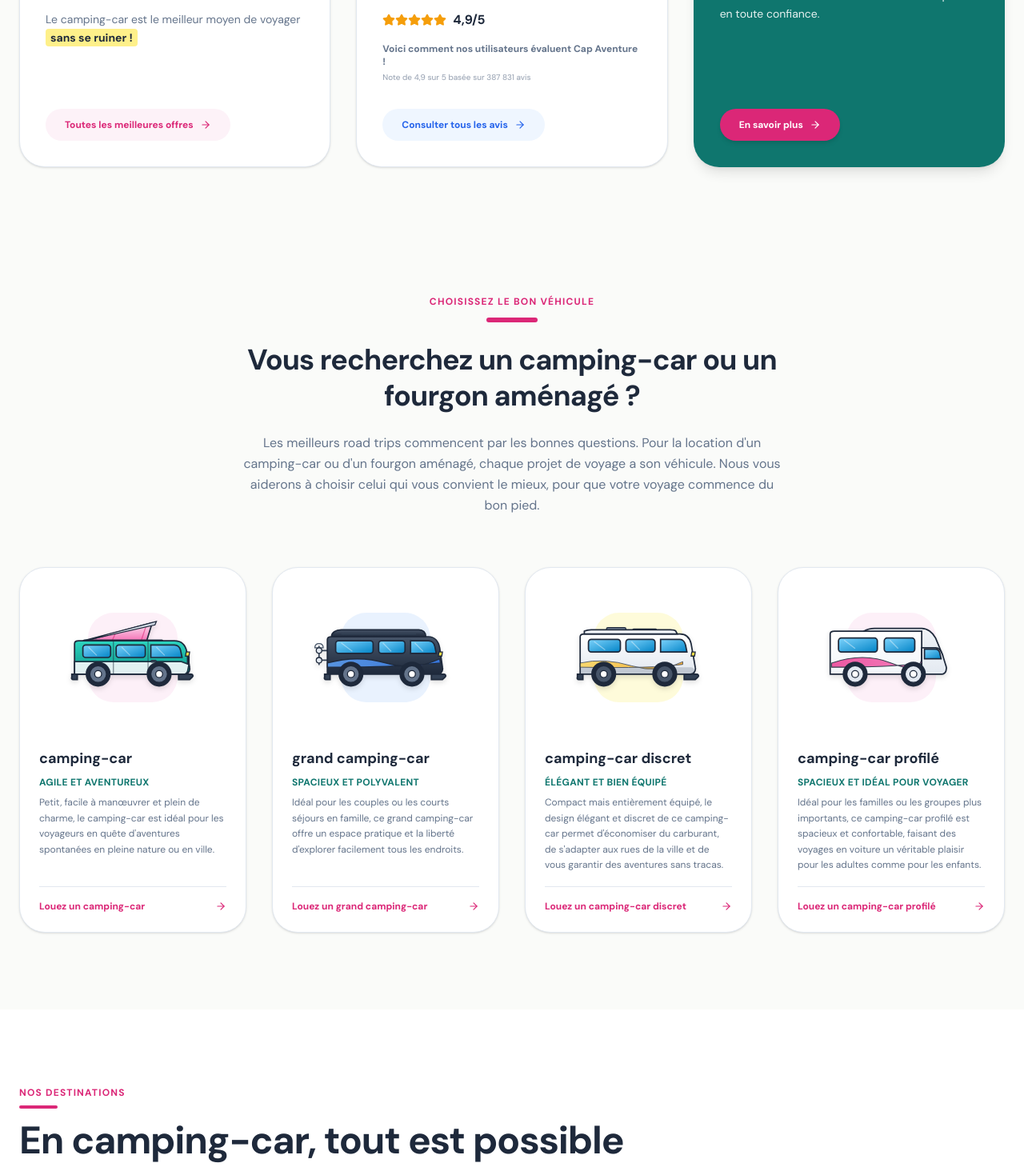
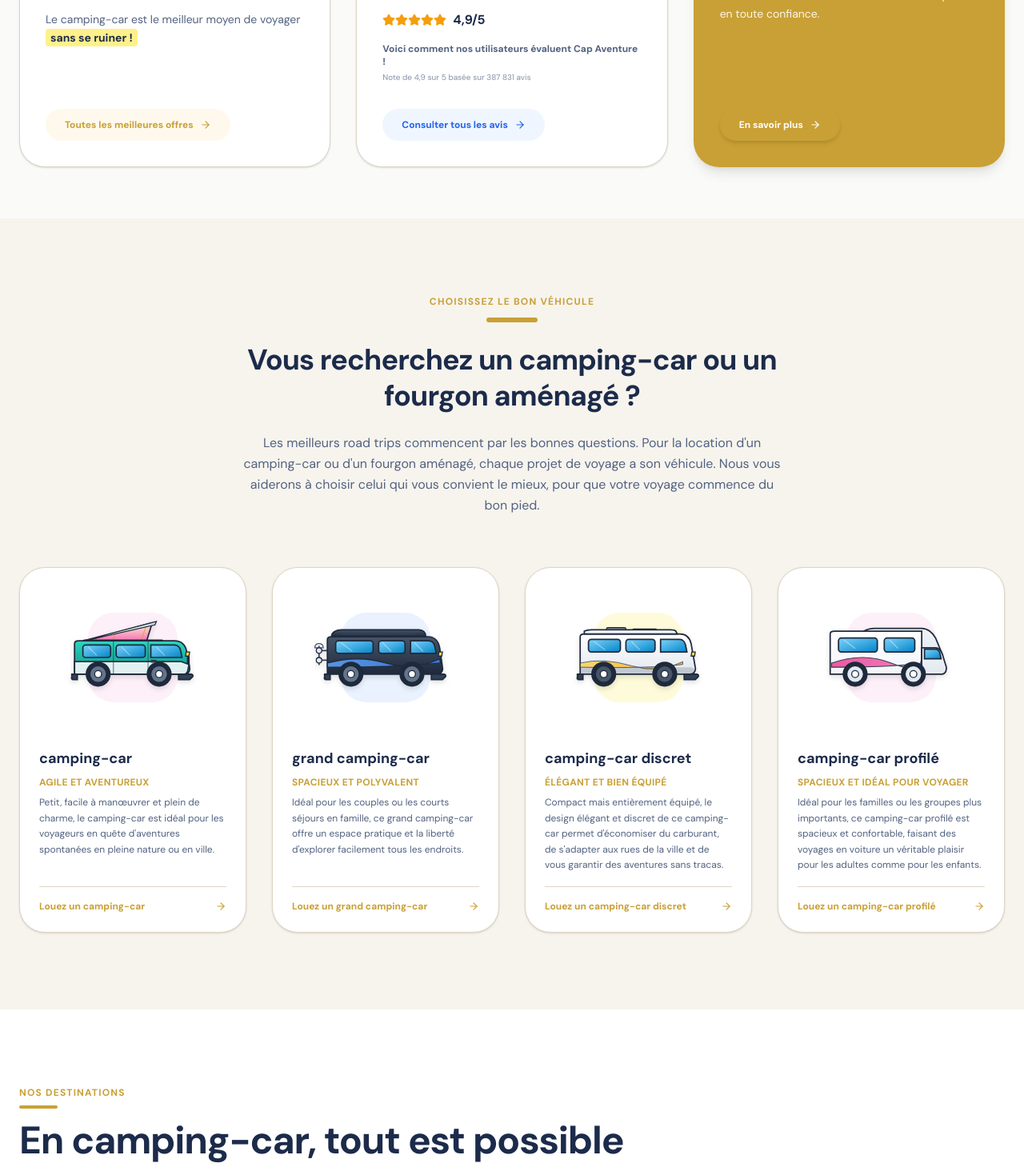
Before and after one commit to nassidkr-sys/Cap-Aventure, a Next.js app: page / in a window 1280 px wide. Shown: the part 1160-2629 px from the top of the page at 80% size. Built offline with nearby package versions, Linux system fonts and the light colour scheme; no server answers; the database is empty.

Commit message:
refactor: rebuild entire color system around brand Navy #1C2B4A + Gold #C9A035 — remove all off-brand pink #DB2777 and teal #0F766E

```diff
--- a/app/(public)/avis/page.tsx
+++ b/app/(public)/avis/page.tsx
@@ -196,7 +196,7 @@ export default function AvisPage() {
         <div className="max-w-6xl mx-auto px-6 flex justify-center md:justify-start space-x-8">
           <Link
             href="/avis"
-            className="py-4 text-xs font-bold transition-all border-b-2 border-[#DB2777] text-brand-text"
+            className="py-4 text-xs font-bold transition-all border-b-2 border-[#C9A035] text-brand-text"
           >
             Avis de la communauté
           </Link>
@@ -298,7 +298,7 @@ export default function AvisPage() {
             </p>
             <button
               onClick={() => setShowModal(true)}
-              className="w-full flex items-center justify-center space-x-2 py-3 bg-[#DB2777] hover:bg-[#C21D5C] text-white rounded-xl text-xs font-bold transition-all duration-200 shadow-md cursor-pointer"
+              className="w-full flex items-center justify-center space-x-2 py-3 bg-[#C9A035] hover:bg-[#A8832A] text-white rounded-xl text-xs font-bold transition-all duration-200 shadow-md cursor-pointer"
             >
               <Sparkles className="w-4 h-4" />
               <span>Laisser un avis client</span>
@@ -566,7 +566,7 @@ export default function AvisPage() {
                 </button>
                 <button
                   type="submit"
-                  className="px-6 py-3 bg-[#DB2777] hover:bg-[#C21D5C] text-white rounded-xl text-xs font-bold shadow-md transition-all duration-200 cursor-pointer"
+                  className="px-6 py-3 bg-[#C9A035] hover:bg-[#A8832A] text-white rounded-xl text-xs font-bold shadow-md transition-all duration-200 cursor-pointer"
                 >
                   Publier mon avis
                 </button>
--- a/app/(public)/page.tsx
+++ b/app/(public)/page.tsx
@@ -226,7 +226,7 @@ export default function HomePage() {
                 </p>
               </div>
               <div className="mt-8">
-                <span className="inline-flex items-center space-x-1 px-6 py-3 bg-[#FDF2F8] group-hover:bg-[#FCE7F3] text-[#DB2777] rounded-full text-xs font-bold transition-all duration-200">
+                <span className="inline-flex items-center space-x-1 px-6 py-3 bg-[#FEF9EC] group-hover:bg-[#FEF3CD] text-[#C9A035] rounded-full text-xs font-bold transition-all duration-200">
                   <span>Toutes les meilleures offres</span>
                   <ArrowRight className="w-3.5 h-3.5 ml-1 transition-transform duration-200 group-hover:translate-x-1" />
                 </span>
@@ -315,7 +315,7 @@ export default function HomePage() {
                 </p>
               </div>
               <div className="mt-8">
-                <span className="inline-flex items-center space-x-1 px-6 py-3 bg-[#DB2777] group-hover:bg-[#C21D5C] text-white rounded-full text-xs font-bold transition-all duration-200 shadow-md">
+                <span className="inline-flex items-center space-x-1 px-6 py-3 bg-[#C9A035] group-hover:bg-[#A8832A] text-white rounded-full text-xs font-bold transition-all duration-200 shadow-md">
                   <span>En savoir plus</span>
                   <ArrowRight className="w-3.5 h-3.5 ml-1 transition-transform duration-200 group-hover:translate-x-1" />
                 </span>
@@ -329,10 +329,10 @@ export default function HomePage() {
       <section className="py-24 px-6 max-w-7xl mx-auto w-full space-y-16">
         <div className="text-center max-w-3xl mx-auto space-y-6">
           <div className="space-y-3 flex flex-col items-center">
-            <span className="text-[#DB2777] font-extrabold text-xs uppercase tracking-widest block text-center">
+            <span className="text-[#C9A035] font-extrabold text-xs uppercase tracking-widest block text-center">
               CHOISISSEZ LE BON VÉHICULE
             </span>
-            <div className="h-1.5 w-16 bg-[#DB2777] rounded-full"></div>
+            <div className="h-1.5 w-16 bg-[#C9A035] rounded-full"></div>
           </div>
           <h2 className="text-3xl md:text-4xl font-extrabold text-brand-text tracking-tight leading-tight">
             Vous recherchez un camping-car ou un fourgon aménagé ?
@@ -371,12 +371,12 @@ export default function HomePage() {
                       </linearGradient>
                       <linearGradient id="canvasGrad" x1="0" y1="1" x2="0" y2="0">
                         <stop offset="0%" stopColor="#F472B6" />
-                        <stop offset="100%" stopColor="#FCE7F3" />
+                        <stop offset="100%" stopColor="#FEF3CD" />
                       </linearGradient>
                     </defs>
                     <path d="M 52 46 L 148 20 L 140 46 Z" fill="url(#canvasGrad)" stroke="#1E293B" strokeWidth="2" strokeLinejoin="round" />
-                    <line x1="140" y1="22" x2="132" y2="46" stroke="#DB2777" strokeWidth="1.5" opacity="0.6" />
-                    <line x1="96" y1="33" x2="90" y2="46" stroke="#DB2777" strokeWidth="1.5" opacity="0.6" />
+                    <line x1="140" y1="22" x2="132" y2="46" stroke="#C9A035" strokeWidth="1.5" opacity="0.6" />
+                    <line x1="96" y1="33" x2="90" y2="46" stroke="#C9A035" strokeWidth="1.5" opacity="0.6" />
                     <path d="M 48 46 L 154 18 L 152 23 L 50 46 Z" fill="url(#roofGrad)" stroke="#1E293B" strokeWidth="1.5" />
                     <line x1="50" y1="46" x2="162" y2="46" stroke="#1E293B" strokeWidth="4" strokeLinecap="round" />
                     <path d="M 36 94 L 36 50 C 36 48, 38 46, 42 46 L 180 46 C 190 46, 196 52, 198 62 L 202 84 C 203 88, 201 94, 195 94 Z" fill="url(#bodyGrad1)" stroke="#1E293B" strokeWidth="2" />
@@ -525,11 +525,11 @@ export default function HomePage() {
                 <div className="pt-4 border-t border-brand-border flex items-center justify-between">
                   <Link
                     href={`/vehicules?type=${cat.type}`}
-                    className="text-xs font-extrabold text-[#DB2777] hover:text-[#BE185D] hover:underline transition-colors duration-200"
+                    className="text-xs font-extrabold text-[#C9A035] hover:text-[#A8832A] hover:underline transition-colors duration-200"
                   >
                     {cat.cta}
                   </Link>
-                  <ArrowRight className="w-3.5 h-3.5 text-[#DB2777] transition-transform duration-200 group-hover:translate-x-1" />
+                  <ArrowRight className="w-3.5 h-3.5 text-[#C9A035] transition-transform duration-200 group-hover:translate-x-1" />
                 </div>
               </div>
             </div>
@@ -544,10 +544,10 @@ export default function HomePage() {
           {/* Header */}
           <div className="space-y-4 max-w-3xl">
             <div className="space-y-2">
-              <span className="text-[#DB2777] font-extrabold text-xs uppercase tracking-widest block">
+              <span className="text-[#C9A035] font-extrabold text-xs uppercase tracking-widest block">
                 Nos destinations
               </span>
-              <div className="h-1 w-12 bg-[#DB2777] rounded-full"></div>
+              <div className="h-1 w-12 bg-[#C9A035] rounded-full"></div>
             </div>
             <h2 className="text-3xl md:text-5xl font-extrabold text-brand-text tracking-tight">
               En camping-car, tout est possible
@@ -614,7 +614,7 @@ export default function HomePage() {
                 className="w-full h-full object-cover transition-transform duration-500 group-hover:scale-105"
               />
               <div className="absolute inset-0 bg-gradient-to-t from-black/60 via-black/20 to-transparent"></div>
-              <span className="absolute top-4 right-4 bg-[#DB2777] text-white px-2.5 py-0.5 rounded-full text-[9px] font-extrabold uppercase tracking-wide">Nouveau</span>
+              <span className="absolute top-4 right-4 bg-[#C9A035] text-white px-2.5 py-0.5 rounded-full text-[9px] font-extrabold uppercase tracking-wide">Nouveau</span>
               <div className="absolute bottom-4 left-4 text-white flex items-center space-x-2">
                 <div className="w-8 h-8 rounded-full bg-white/10 backdrop-blur-md flex items-center justify-center text-white">
                   🇧🇪
@@ -1011,10 +1011,10 @@ export default function HomePage() {
           <div className="space-y-8">
             <div className="space-y-4">
               <div className="space-y-2">
-                <span className="text-[#DB2777] font-extrabold text-xs uppercase tracking-widest block">
+                <span className="text-[#C9A035] font-extrabold text-xs uppercase tracking-widest block">
                   Rencontrez la communauté
                 </span>
-                <div className="h-1 w-12 bg-[#DB2777] rounded-full"></div>
+                <div className="h-1 w-12 bg-[#C9A035] rounded-full"></div>
               </div>
               <h2 className="text-3xl md:text-5xl font-extrabold text-brand-text tracking-tight leading-tight">
                 Avis sur Cap Aventure, une histoire sans fin
@@ -1043,7 +1043,7 @@ export default function HomePage() {
             <div className="flex flex-col sm:flex-row gap-4">
               <Link
                 href="/avis"
-                className="px-6 py-3.5 bg-[#FCE7F3] hover:bg-[#FBCFE8] text-[#DB2777] rounded-full text-xs font-bold transition-all duration-200 text-center cursor-pointer"
+                className="px-6 py-3.5 bg-[#FEF3CD] hover:bg-[#EDD9A3] text-[#C9A035] rounded-full text-xs font-bold transition-all duration-200 text-center cursor-pointer"
               >
                 Lire les avis sur Cap Aventure
               </Link>
@@ -1142,7 +1142,7 @@ export default function HomePage() {
             <div className="flex flex-wrap gap-4">
               <Link
                 href="/proprietaire"
-                className="px-6 py-3.5 bg-[#DB2777] hover:bg-[#C21D5C] text-white rounded-full text-xs font-bold transition-all duration-200 shadow-lg cursor-pointer"
+                className="px-6 py-3.5 bg-[#C9A035] hover:bg-[#A8832A] text-white rounded-full text-xs font-bold transition-all duration-200 shadow-lg cursor-pointer"
               >
                 Créez votre annonce
               </Link>
@@ -1211,7 +1211,7 @@ export default function HomePage() {
                 <Link
                   key={dest}
                   href={`/vehicules?location=${encodeURIComponent(dest)}`}
-                  className="px-4 py-2 bg-brand-beige border border-brand-border/60 hover:border-[#DB2777] hover:text-[#DB2777] text-brand-text rounded-full text-xs font-bold transition-all duration-200 cursor-pointer"
+                  className="px-4 py-2 bg-brand-beige border border-brand-border/60 hover:border-[#C9A035] hover:text-[#C9A035] text-brand-text rounded-full text-xs font-bold transition-all duration-200 cursor-pointer"
                 >
                   {dest}
                 </Link>
@@ -1244,7 +1244,7 @@ export default function HomePage() {
                 <Link
                   key={idx}
                   href={`/vehicules?type=${cat.type}`}
-                  className="px-4 py-2 bg-brand-beige border border-brand-border/60 hover:border-[#DB2777] hover:text-[#DB2777] text-brand-text rounded-full text-xs font-bold transition-all duration-200 cursor-pointer"
+                  className="px-4 py-2 bg-brand-beige border border-brand-border/60 hover:border-[#C9A035] hover:text-[#C9A035] text-brand-text rounded-full text-xs font-bold transition-all duration-200 cursor-pointer"
                 >
                   {cat.label}
                 </Link>
--- a/app/globals.css
+++ b/app/globals.css
@@ -4,24 +4,36 @@
   --font-sans: var(--font-jakarta), system-ui, sans-serif;
   --font-body: var(--font-dm), system-ui, sans-serif;
 
-  --color-brand-beige: #FAFBF9;
+  /* ——— Palette Cap Aventure — Navy + Or ——— */
+  /* Fondée sur les couleurs exactes du logo : Navy #1C2B4A | Or #C9A035  */
+
+  --color-brand-beige: #F7F4EE;          /* Crème chaude — papier vieilli, carte de voyage */
   --color-brand-card: #FFFFFF;
-  --color-brand-hover: #F1F5F1;
-  --color-brand-border: #E2E8F0;
-  --color-brand-text: #1E293B;
-  --color-brand-muted: #64748B;
-  --color-brand-accent: #0F766E;
-  --color-brand-accent-hover: #0D5C56;
-  --color-brand-secondary: #D97706;
-  --color-brand-secondary-hover: #B45309;
+  --color-brand-hover: #EDE8DC;          /* Sable doré clair au hover */
+  --color-brand-border: #DDD5C4;         /* Bordure warm — cohérente avec le fond crème */
+
+  --color-brand-text: #1C2B4A;           /* Navy — couleur exacte du logo */
+  --color-brand-muted: #526280;          /* Navy atténué — pour textes secondaires */
+
+  --color-brand-accent: #C9A035;         /* Or — couleur exacte du logo */
+  --color-brand-accent-hover: #A8832A;   /* Or foncé au hover */
+
+  --color-brand-navy: #1C2B4A;           /* Alias explicite — Navy logo */
+  --color-brand-navy-hover: #142038;     /* Navy profond au hover */
+  --color-brand-gold: #C9A035;           /* Alias explicite — Or logo */
+  --color-brand-gold-light: #FEF3CD;     /* Teinte or claire (badges, fonds) */
+
+  --color-brand-secondary: #1C2B4A;      /* Navy comme secondaire */
+  --color-brand-secondary-hover: #142038;
+
   --color-brand-success: #16A34A;
   --color-brand-warning: #CA8A04;
   --color-brand-error: #DC2626;
 }
 
 :root {
-  --background: #FAFBF9;
-  --foreground: #1E293B;
+  --background: #F7F4EE;
+  --foreground: #1C2B4A;
 }
 
 body {
@@ -57,7 +69,7 @@ body {
 }
 .hover-lift:hover {
   transform: translateY(-2px);
-  box-shadow: 0 12px 28px -6px rgba(15, 118, 110, 0.12), 0 4px 8px -2px rgba(15, 118, 110, 0.06);
+  box-shadow: 0 12px 28px -6px rgba(28, 43, 74, 0.14), 0 4px 8px -2px rgba(201, 160, 53, 0.08);
 }
 
 .btn-transition {
@@ -135,10 +147,10 @@ body {
   50% { transform: translateY(-6px); }
 }
 
-/* Pulse accent glow */
+/* Pulse gold glow — accordé au brand Or */
 @keyframes pulseGlow {
-  0%, 100% { box-shadow: 0 0 0 0 rgba(15, 118, 110, 0); }
-  50% { box-shadow: 0 0 0 8px rgba(15, 118, 110, 0.08); }
+  0%, 100% { box-shadow: 0 0 0 0 rgba(201, 160, 53, 0); }
+  50% { box-shadow: 0 0 0 8px rgba(201, 160, 53, 0.10); }
 }
 
 /* Fade in stagger pour les listes */
@@ -205,28 +217,28 @@ body {
   width: 6px;
 }
 ::-webkit-scrollbar-track {
-  background: #FAFBF9;
+  background: #F7F4EE;
 }
 ::-webkit-scrollbar-thumb {
-  background: #CBD5E1;
+  background: #C9A035;
   border-radius: 3px;
 }
 ::-webkit-scrollbar-thumb:hover {
-  background: #0F766E;
+  background: #1C2B4A;
 }
 
 /* =============================================
-   FOCUS RING GLOBAL — ACCESSIBILITÉ
+   FOCUS RING GLOBAL — ACCESSIBILITÉ (Or)
    ============================================= */
 :focus-visible {
-  outline: 2px solid #0F766E;
+  outline: 2px solid #C9A035;
   outline-offset: 2px;
 }
 
 /* =============================================
-   SELECTION COULEUR ACCENT
+   SELECTION COULEUR ACCENT (Or)
    ============================================= */
 ::selection {
-  background-color: rgba(15, 118, 110, 0.15);
-  color: #0F766E;
+  background-color: rgba(201, 160, 53, 0.18);
+  color: #1C2B4A;
 }
--- a/app/layout.tsx
+++ b/app/layout.tsx
@@ -17,7 +17,7 @@ const dmSans = DM_Sans({
 });
 
 export const viewport: Viewport = {
-  themeColor: '#0F766E',
+  themeColor: '#1C2B4A',
 };
 
 export const metadata: Metadata = {
--- a/components/ui/CustomSelect.tsx
+++ b/components/ui/CustomSelect.tsx
@@ -113,7 +113,7 @@ export default function CustomSelect({
             className={`
               absolute left-5 font-extrabold transition-all duration-200 pointer-events-none
               ${(open || selected)
-                ? 'top-1.5 text-[9px] uppercase tracking-widest text-[#DB2777]'
+                ? 'top-1.5 text-[9px] uppercase tracking-widest text-[#C9A035]'
                 : 'top-1/2 -translate-y-1/2 text-xs text-brand-muted font-bold'
               }
             `}
```
Also changed, not shown: app/(public)/communaute/photos/page.tsx (+11 -11 lines), app/(public)/layout.tsx (+10 -10 lines).
